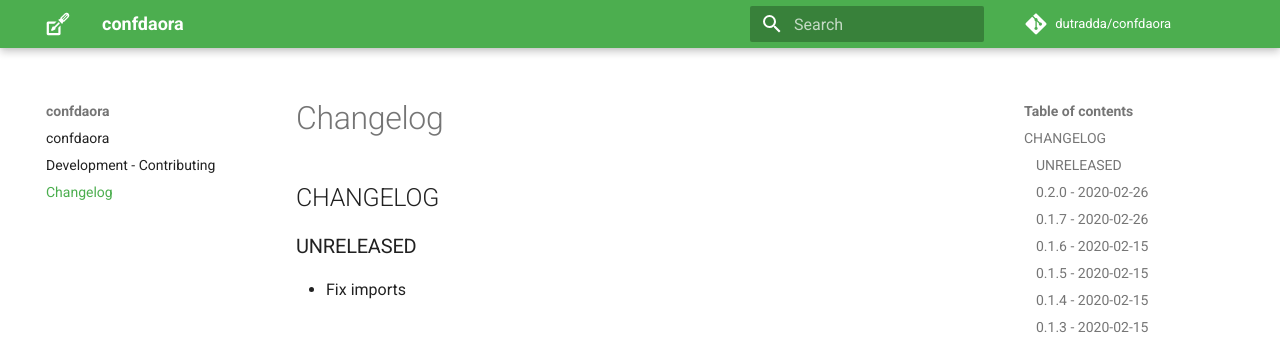
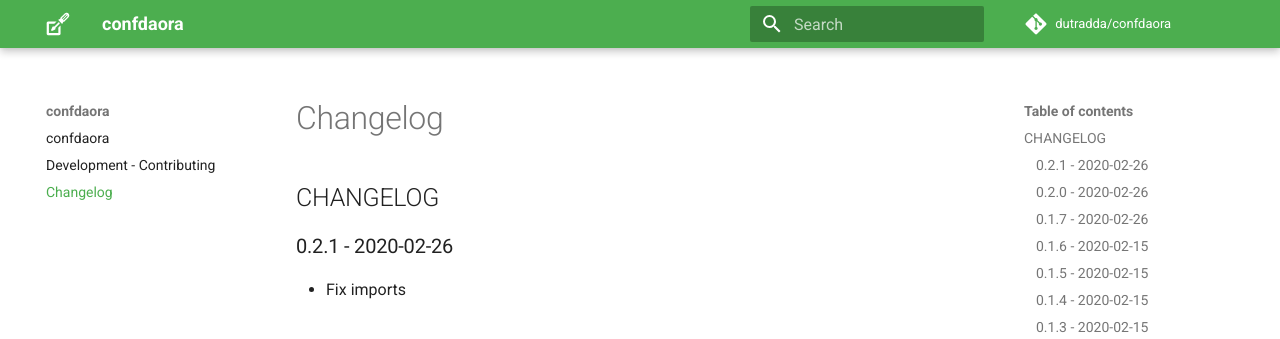
Before and after one commit to dutradda/confdaora, an MkDocs documentation site: the page built from docs/changelog.md, in a window 1280 px wide and 1353 px high. Shown: the top 339 px of the window. Built offline with MkDocs 1.6.1 and Material for MkDocs 9.7.7, drawn with Linux system fonts in a browser that asks for light colours; comment, search, counter and statistics services are not loaded.

Commit message:
Update CHANGELOG

```diff
--- a/docs/changelog.md
+++ b/docs/changelog.md
@@ -1,6 +1,6 @@
 ## CHANGELOG
 
-### UNRELEASED
+### 0.2.1 - 2020-02-26
 
  - Fix imports
 
```
Also changed, not shown: CHANGELOG.md (+1 -1 lines).
